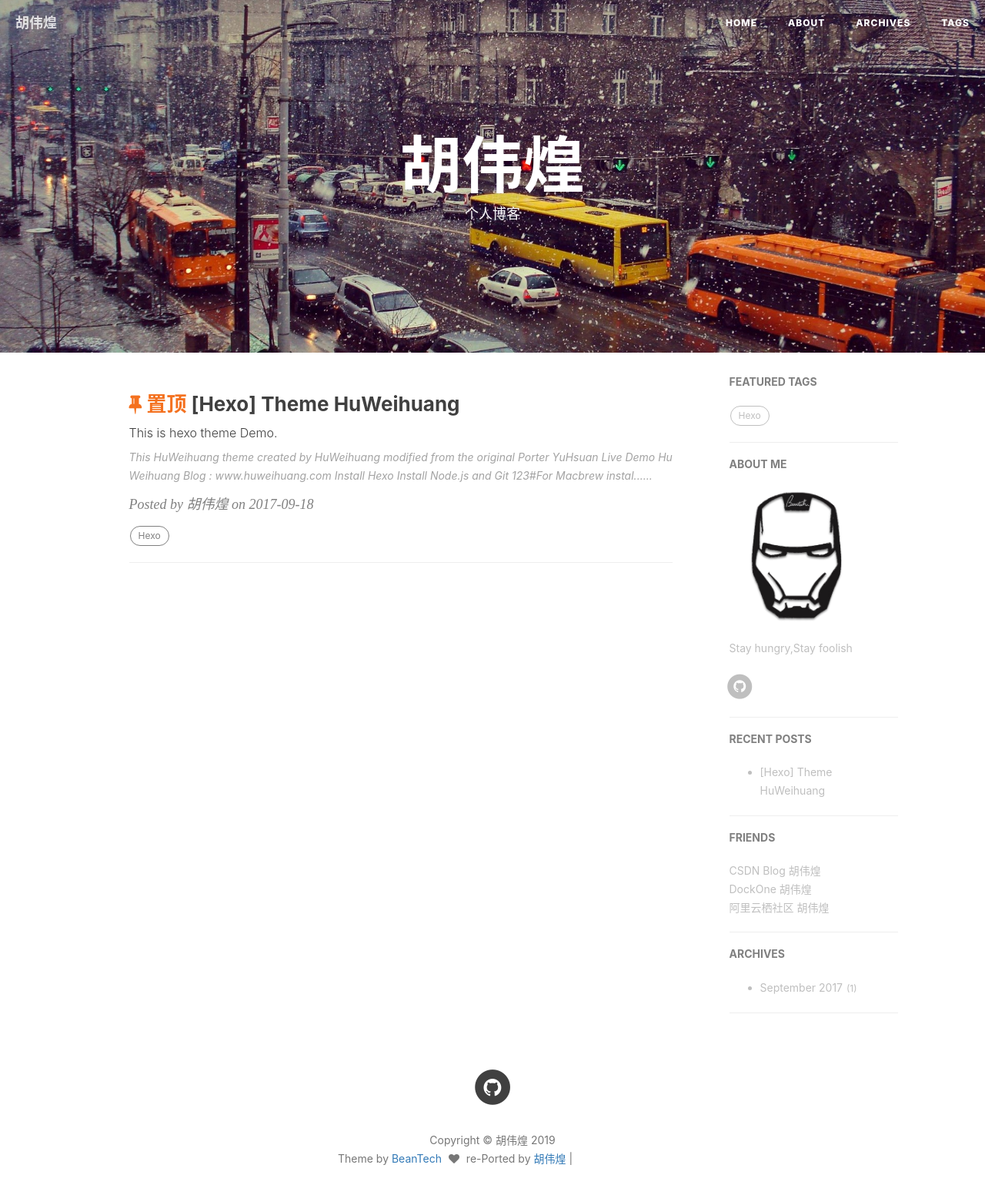
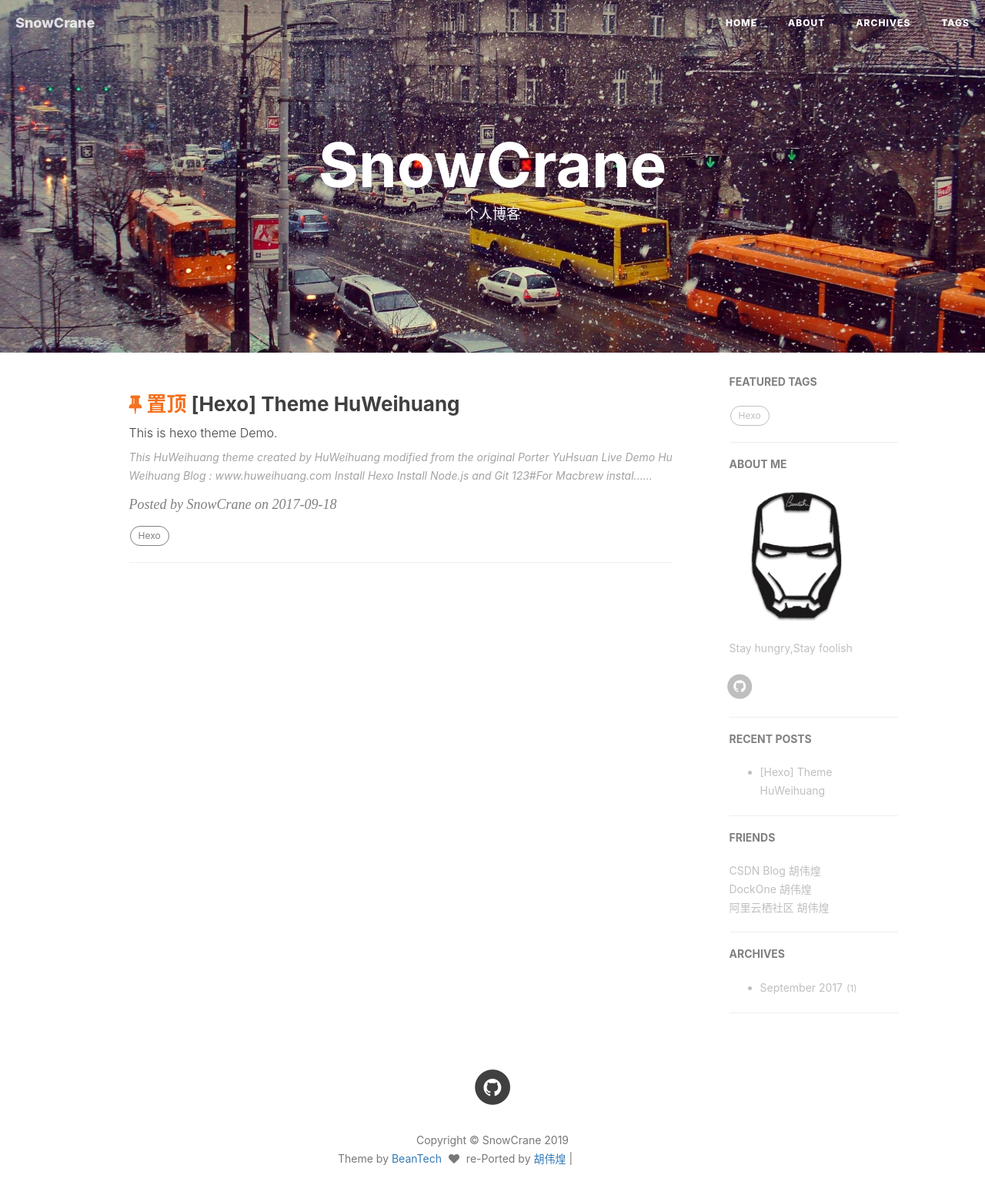
Before and after one commit to nangua1995/nangua1995.github.io, a plain HTML site: page index.html in a window 1280 px wide. Shown: the whole page at 77% size. Drawn offline with nearby package versions, Linux system fonts and the light colour scheme; grey boxes are pictures that could not be loaded.

Commit message:
Update CNAME

```diff
--- a/index.html
+++ b/index.html
@@ -14,7 +14,7 @@
     <script async defer src="https://buttons.github.io/buttons.js"></script>
     <title>
 
-          胡伟煌 | Blog
+          SnowCrane | Blog
 
     </title>
 
@@ -86,7 +86,7 @@
                 <div class="col-lg-8 col-lg-offset-2 col-md-10 col-md-offset-1">
 
                     <div class="site-heading">
-                        <h1>胡伟煌</h1>
+                        <h1>SnowCrane</h1>
                         <!--<hr class="small">-->
                         <span class="subheading">个人博客</span>
                     </div>
@@ -111,7 +111,7 @@
                 <span class="icon-bar"></span>
                 <span class="icon-bar"></span>
             </button>
-            <a class="navbar-brand" href="/">胡伟煌</a>
+            <a class="navbar-brand" href="/">SnowCrane</a>
         </div>
 
         <!-- Collect the nav links, forms, and other content for toggling -->
@@ -240,7 +240,7 @@ Install Node.js  and Git
     </a>
 
         <p class="post-meta" style="margin: 10px 0;">
-            Posted by 胡伟煌 on
+            Posted by SnowCrane on
             2017-09-18
         </p>
         <div class="tags">
@@ -415,7 +415,7 @@ Install Node.js  and Git
 
                 </ul>
                 <p class="copyright text-muted">
-                    Copyright &copy; 胡伟煌 2019
+                    Copyright &copy; SnowCrane 2019
                     <br>
                     Theme by <a href="http://beantech.org">BeanTech</a>
                     <span style="display: inline-block; margin: 0 5px;">
```
Also changed, not shown: 404.html (+4 -4 lines), about/index.html (+3 -3 lines), archive/index.html (+3 -3 lines), archives/2017/09/index.html (+4 -4 lines), archives/2017/index.html (+4 -4 lines), archives/index.html (+4 -4 lines), article/hexo-theme-huweihuang/index.html (+4 -4 lines), tags/Hexo/index.html (+4 -4 lines), tags/index.html (+3 -3 lines).
